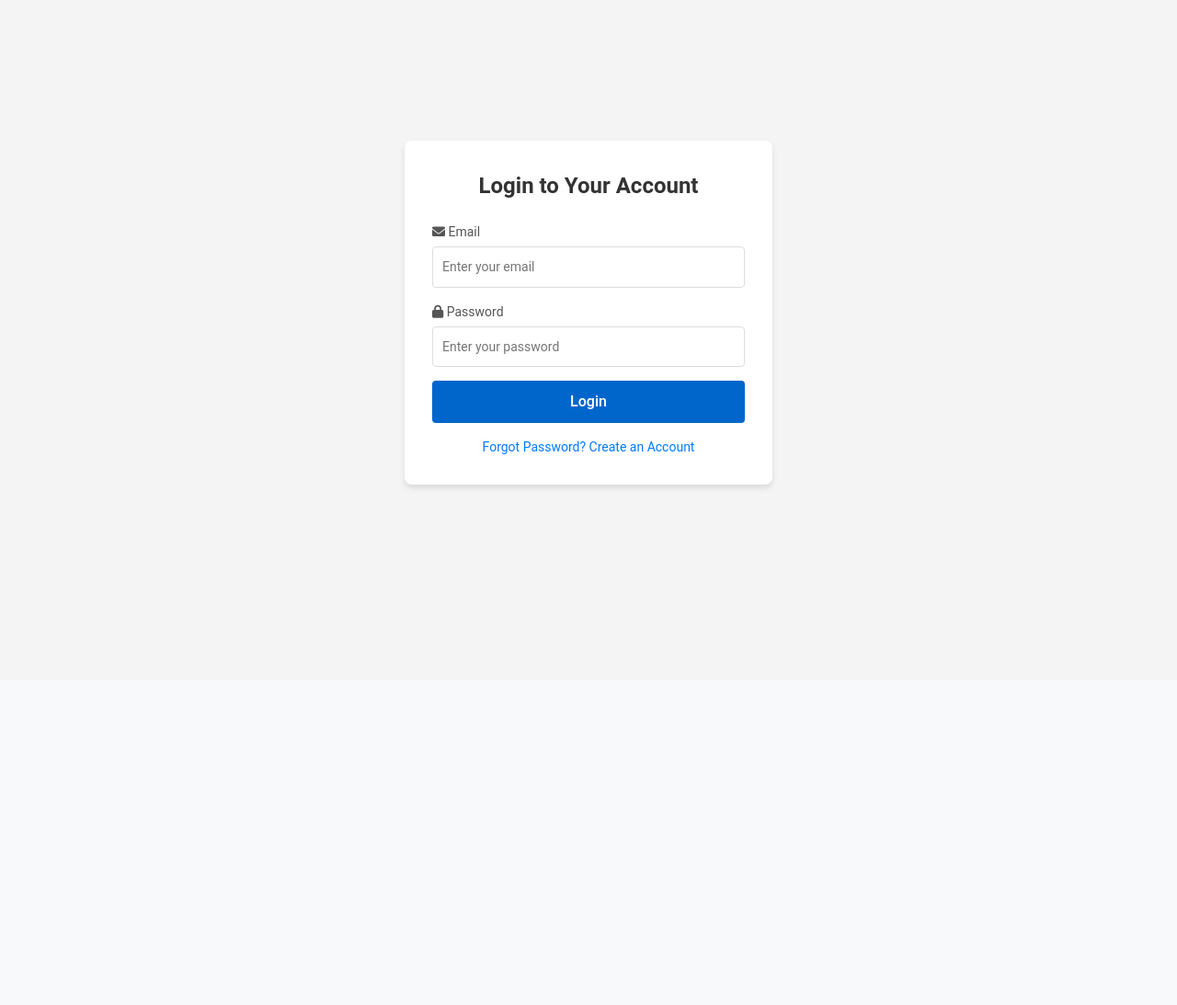
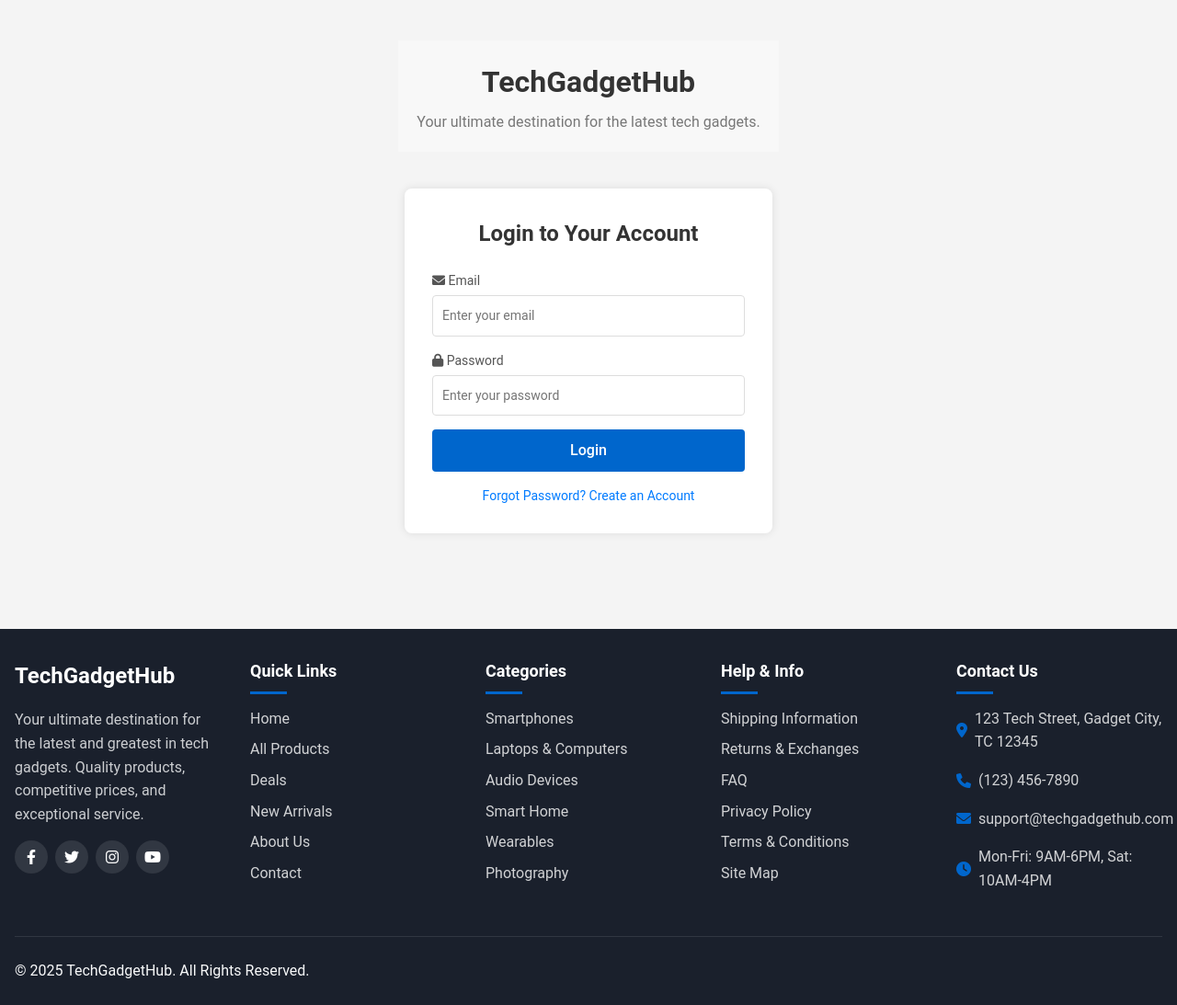
Before and after one commit to Jude-DL/itew4-ecommerce, a plain HTML site: page account/login.html in a window 1280 px wide. Shown: the part 60-1153 px from the top of the page at 92% size. Before the commit the page ends 800 px from the top, so only its background shows below. Drawn offline with Linux system fonts and the light colour scheme.

Commit message:
updated login

```diff
--- a/account/login.html
+++ b/account/login.html
@@ -11,11 +11,16 @@
 <body>
     <!-- Login Page Container -->
     <div class="login-container">
+        <!-- Branding Section -->
+        <div class="branding">
+            <h1>TechGadgetHub</h1>
+            <p>Your ultimate destination for the latest tech gadgets.</p>
+        </div>
 
+        <!-- Login Form Section -->
         <div class="login-wrapper">
-
-            <h1>Login to Your Account</h1>
-            <form action="../index.html" class="login-form">
+            <h2>Login to Your Account</h2>
+            <form action="../index.html" method="post" class="login-form">
                 <div class="form-group">
                     <label for="email"><i class="fas fa-envelope"></i> Email</label>
                     <input type="email" id="email" name="email" placeholder="Enter your email" required>
@@ -27,17 +32,77 @@
                 <div class="form-group">
                     <button type="submit" class="btn btn-primary">Login</button>
                 </div>
-
                 <div class="form-links">
                     <a href="forgot-password.html">Forgot Password?</a>
                     <a href="register.html">Create an Account</a>
                 </div>
-
             </form>
-
         </div>
-
     </div>
 
+    <!-- Footer -->
+    <footer>
+        <div class="container">
+            <div class="footer-grid">
+                <div class="footer-column">
+                    <div class="footer-logo">
+                        <h2>TechGadgetHub</h2>
+                    </div>
+                    <p>Your ultimate destination for the latest and greatest in tech gadgets. Quality products, competitive prices, and exceptional service.</p>
+                    <div class="social-icons">
+                        <a href="#"><i class="fab fa-facebook-f"></i></a>
+                        <a href="#"><i class="fab fa-twitter"></i></a>
+                        <a href="#"><i class="fab fa-instagram"></i></a>
+                        <a href="#"><i class="fab fa-youtube"></i></a>
+                    </div>
+                </div>
+                <div class="footer-column">
+                    <h3>Quick Links</h3>
+                    <ul class="footer-links">
+                        <li><a href="../index.html">Home</a></li>
+                        <li><a href="../products.html">All Products</a></li>
+                        <li><a href="../deals.html">Deals</a></li>
+                        <li><a href="../new-arrivals.html">New Arrivals</a></li>
+                        <li><a href="../about.html">About Us</a></li>
+                        <li><a href="../contact.html">Contact</a></li>
+                    </ul>
+                </div>
+                <div class="footer-column">
+                    <h3>Categories</h3>
+                    <ul class="footer-links">
+                        <li><a href="../categories/smartphones.html">Smartphones</a></li>
+                        <li><a href="../categories/laptops.html">Laptops & Computers</a></li>
+                        <li><a href="../categories/audio.html">Audio Devices</a></li>
+                        <li><a href="../categories/smart-home.html">Smart Home</a></li>
+                        <li><a href="../categories/wearables.html">Wearables</a></li>
+                        <li><a href="../categories/photography.html">Photography</a></li>
+                    </ul>
+                </div>
+                <div class="footer-column">
+                    <h3>Help & Info</h3>
+                    <ul class="footer-links">
+                        <li><a href="../shipping.html">Shipping Information</a></li>
+                        <li><a href="../returns.html">Returns & Exchanges</a></li>
+                        <li><a href="../faq.html">FAQ</a></li>
+                        <li><a href="../privacy.html">Privacy Policy</a></li>
+                        <li><a href="../terms.html">Terms & Conditions</a></li>
+                        <li><a href="../sitemap.html">Site Map</a></li>
+                    </ul>
+                </div>
+                <div class="footer-column">
+                    <h3>Contact Us</h3>
+                    <ul class="contact-info">
+                        <li><i class="fas fa-map-marker-alt"></i> 123 Tech Street, Gadget City, TC 12345</li>
+                        <li><i class="fas fa-phone"></i> (123) 456-7890</li>
+                        <li><i class="fas fa-envelope"></i> support@techgadgethub.com</li>
+                        <li><i class="fas fa-clock"></i> Mon-Fri: 9AM-6PM, Sat: 10AM-4PM</li>
+                    </ul>
+                </div>
+            </div>
+            <div class="footer-bottom">
+                <p>&copy; 2025 TechGadgetHub. All Rights Reserved.</p>
+            </div>
+        </div>
+    </footer>
 </body>
 </html>
--- a/styles.css
+++ b/styles.css
@@ -1153,20 +1153,27 @@ footer {
 /* ---------- LOGIN FORM ---------- */
 .login-container {
     display: flex;
+    flex-direction: column;
+    align-items: center;
     justify-content: center;
-    align-items: center;
-    min-height: 100vh;
+    min-height: 93vh;
     background-color: #f4f4f4;
     padding: 20px;
 }
 
+/* Center the branding section */
+.branding {
+    text-align: center;
+    margin-bottom: 20px;
+}
+
 .login-wrapper {
+    width: 100%;
+    max-width: 400px;
     background: #fff;
     padding: 30px;
     border-radius: 8px;
     box-shadow: 0 4px 6px rgba(0, 0, 0, 0.1);
-    width: 100%;
-    max-width: 400px;
     text-align: center;
 }
 
@@ -1395,3 +1402,39 @@ footer {
 .register-form .form-links a:hover {
     text-decoration: underline;
 }
+
+/* Branding Section Styles */
+.branding {
+    text-align: center;
+    padding: 20px;
+    background-color: #f8f8f8;
+    margin-bottom: 20px; /* Add spacing below branding */
+}
+
+.branding h1 {
+    margin: 0;
+    font-size: 2em;
+    color: #333;
+}
+
+.branding p {
+    margin: 5px 0 0;
+    color: #777;
+}
+
+.login-wrapper {
+    max-width: 400px;
+    width: 100%;
+    background-color: #fff;
+    padding: 30px;
+    border-radius: 8px;
+    box-shadow: 0 0 10px rgba(0, 0, 0, 0.1);
+    margin-top: 20px;
+    text-align: center;
+}
+
+.login-wrapper h2 {
+    margin-bottom: 20px;
+    text-align: center;
+    color: #333;
+}
```
